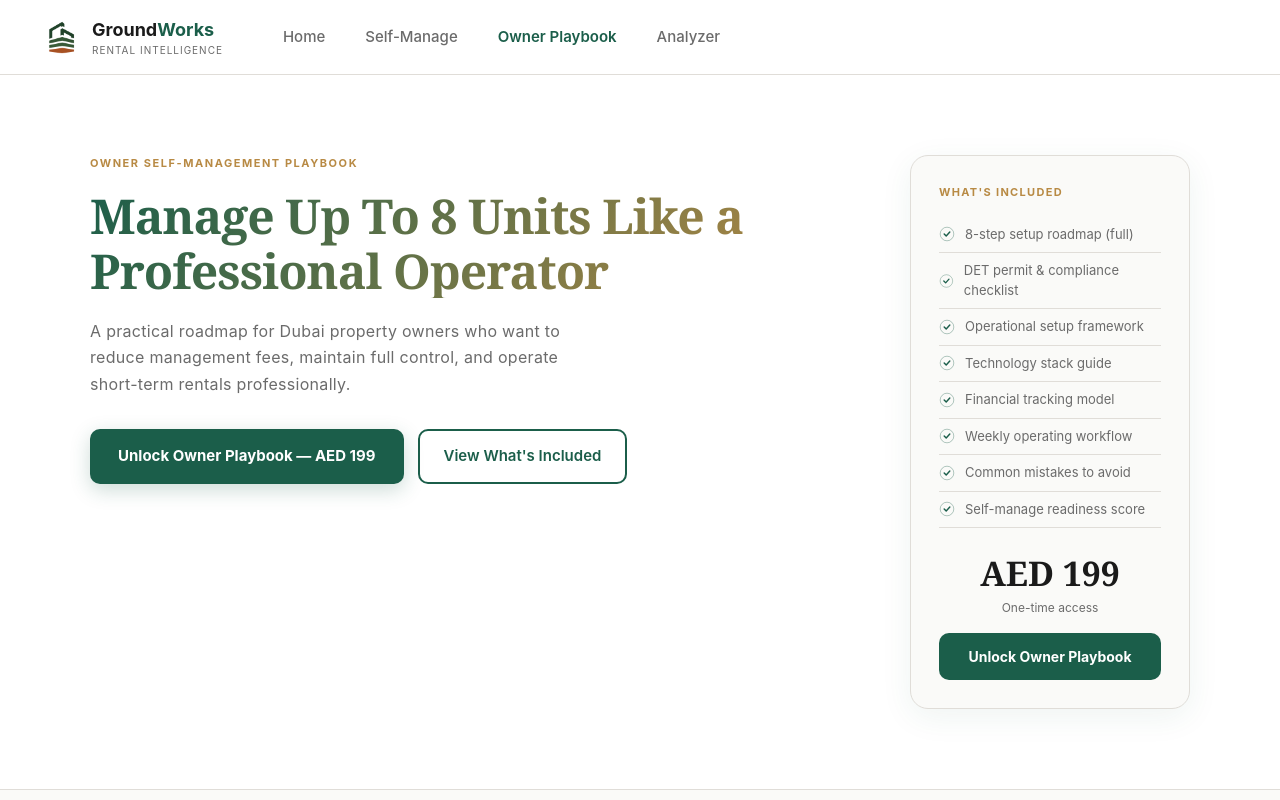
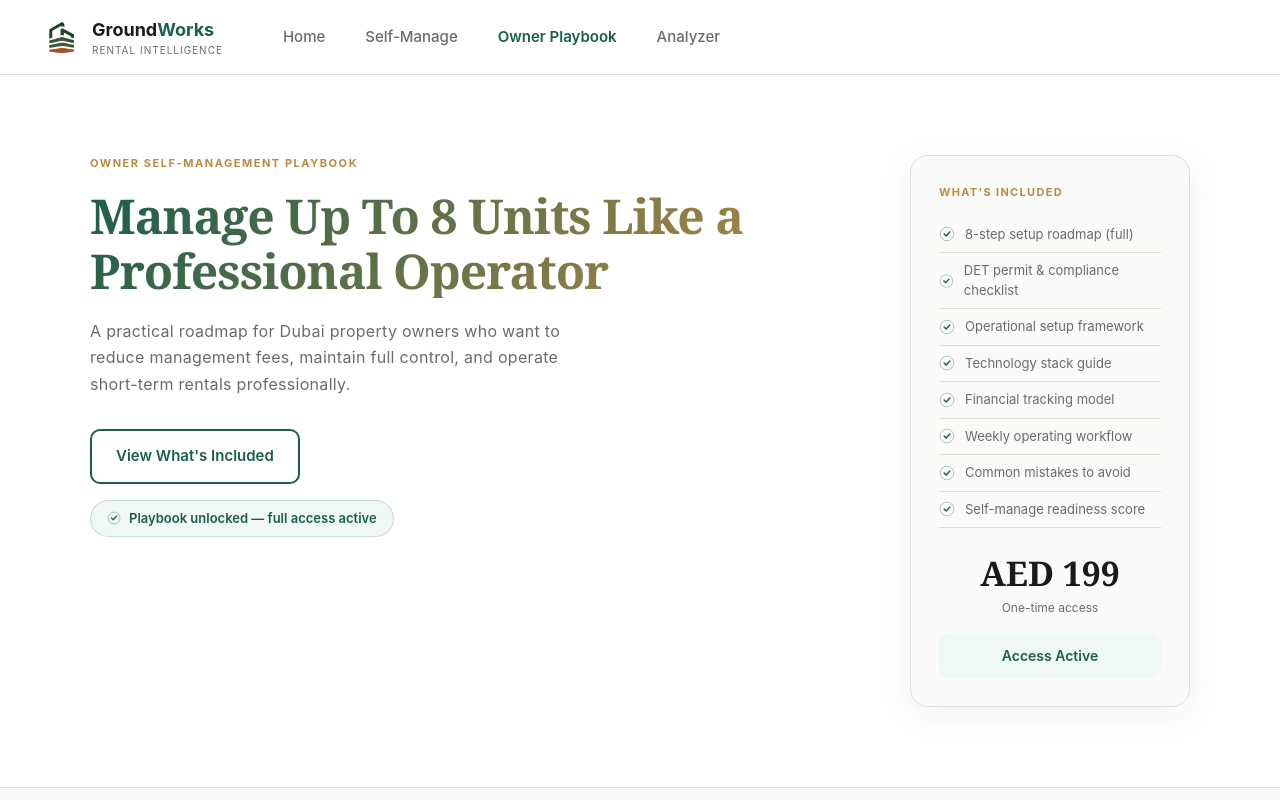
Before and after one commit to lmoraes55-cyber/property-estimator, a Next.js app: page /self-manage/owners in a window 1280 px wide. Shown: the top 800 px of the page. Built offline with nearby package versions, Linux system fonts and the light colour scheme.

Commit message:
Temporarily unlock all playbook sections (paywall off until payment ready)
Set hasAccess = true by default on both the Owner and Sub-Leasing playbook
pages. Revert to false and connect to Telr once merchant account is approved.

Co-Authored-By: Claude Sonnet 4.6 <noreply@anthropic.com>

```diff
--- a/app/self-manage/owners/page.tsx
+++ b/app/self-manage/owners/page.tsx
@@ -124,7 +124,7 @@ const PRODUCTS: Record<string, Product> = {
 export default function OwnersPage() {
   const router = useRouter();
   const isMobile = useIsMobile();
-  const [hasAccess, setHasAccess] = useState(false);
+  const [hasAccess, setHasAccess] = useState(true);
   const [modal, setModal] = useState<Product | null>(null);
 
   function openCheckout(key: keyof typeof PRODUCTS) {
--- a/app/self-manage/str-subleasing/page.tsx
+++ b/app/self-manage/str-subleasing/page.tsx
@@ -118,7 +118,7 @@ const PRODUCTS: Record<string, Product> = {
 export default function STRSubleasingPage() {
   const router = useRouter();
   const isMobile = useIsMobile();
-  const [hasAccess, setHasAccess] = useState(false);
+  const [hasAccess, setHasAccess] = useState(true);
   const [modal, setModal] = useState<Product | null>(null);
 
   function openCheckout(key: keyof typeof PRODUCTS) {
```
